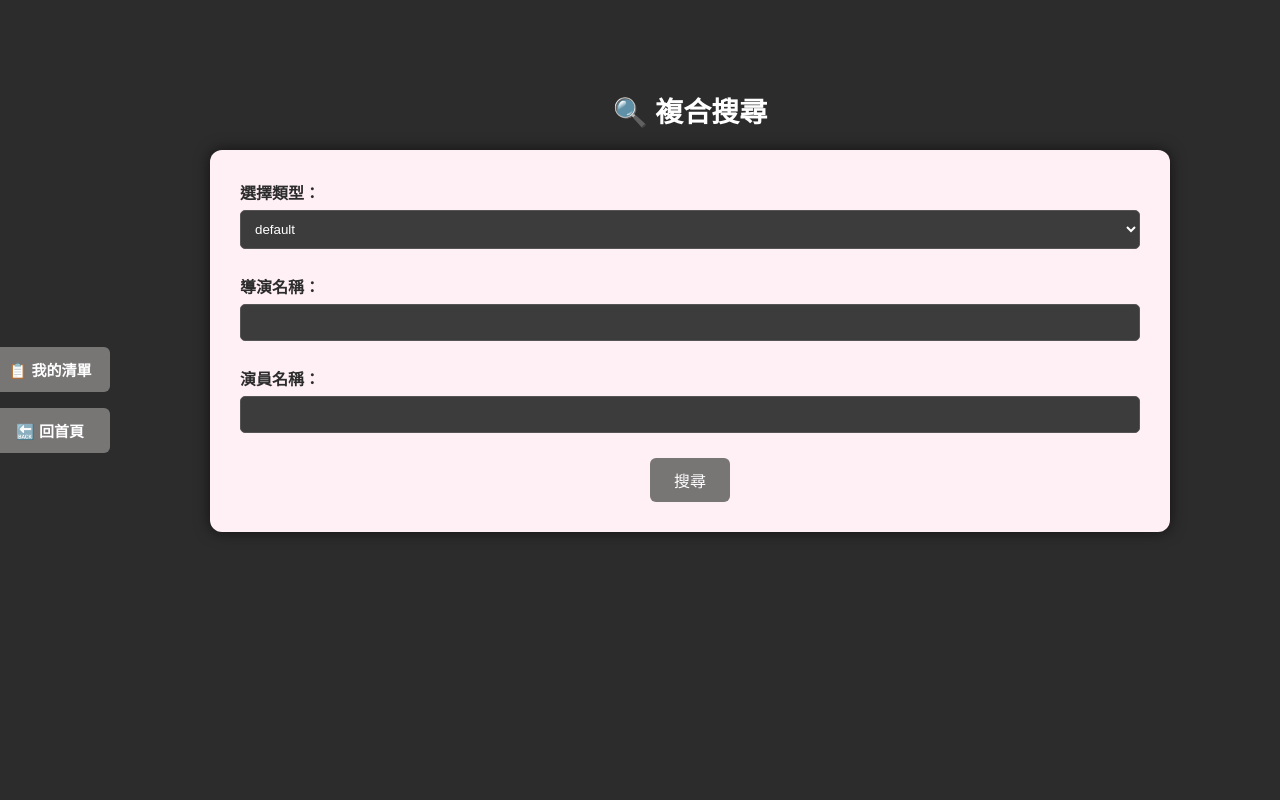
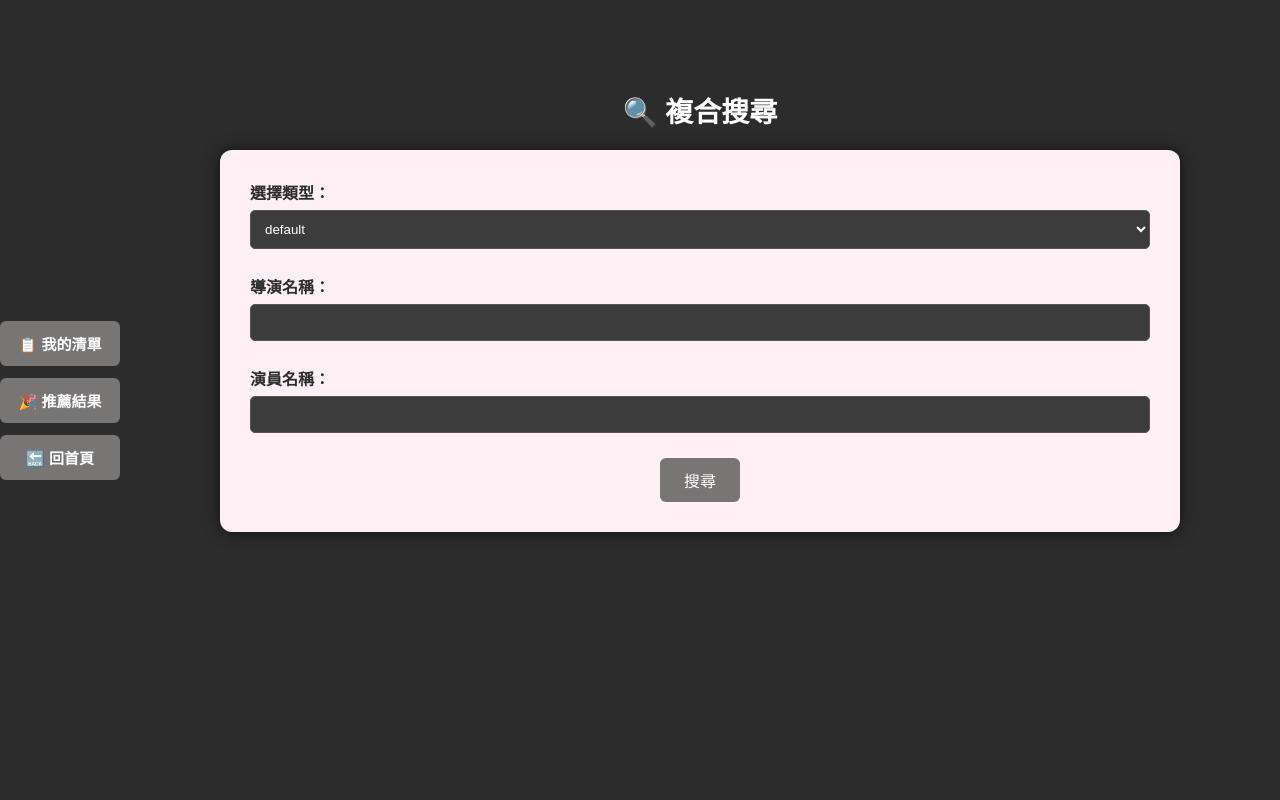
Before and after one commit to Changyenhsun/database_system_project, a Flask app: page /search in a window 1280 px wide. Run offline with Flask 3, Linux system fonts and the light colour scheme; data that the repository does not hold is empty.

Commit message:
修改按鈕排版

```diff
--- a/static/search.css
+++ b/static/search.css
@@ -39,18 +39,20 @@ body.recommend-page {
 }
 
 .search-sidebar {
-    width: 80px;
+    width: 100px;
     background-color: #2c2c2c;
     display: flex;
+    flex-direction: column;
     justify-content: center;
     align-items: center;
+    gap: 12px;
     padding :10px 10px;
 }
 
 .sidebar-buttons {
     display: flex;
     flex-direction: column;
-    gap: 16px;
+    gap: 12px;
     align-items: center;
 }
 
--- a/templates/search.html
+++ b/templates/search.html
@@ -12,6 +12,7 @@
         <div class="search-sidebar">
             <div class="sidebar-buttons">
                 <a class="sidebar-button" href="{{ url_for('my_list_page') }}">📋 我的清單</a>
+                <a class="sidebar-button" href="{{ url_for('recommend_page') }}">🎉 推薦結果</a>
                 <a class="sidebar-button" href="/">🔙 回首頁</a>
             </div>
         </div>
```
